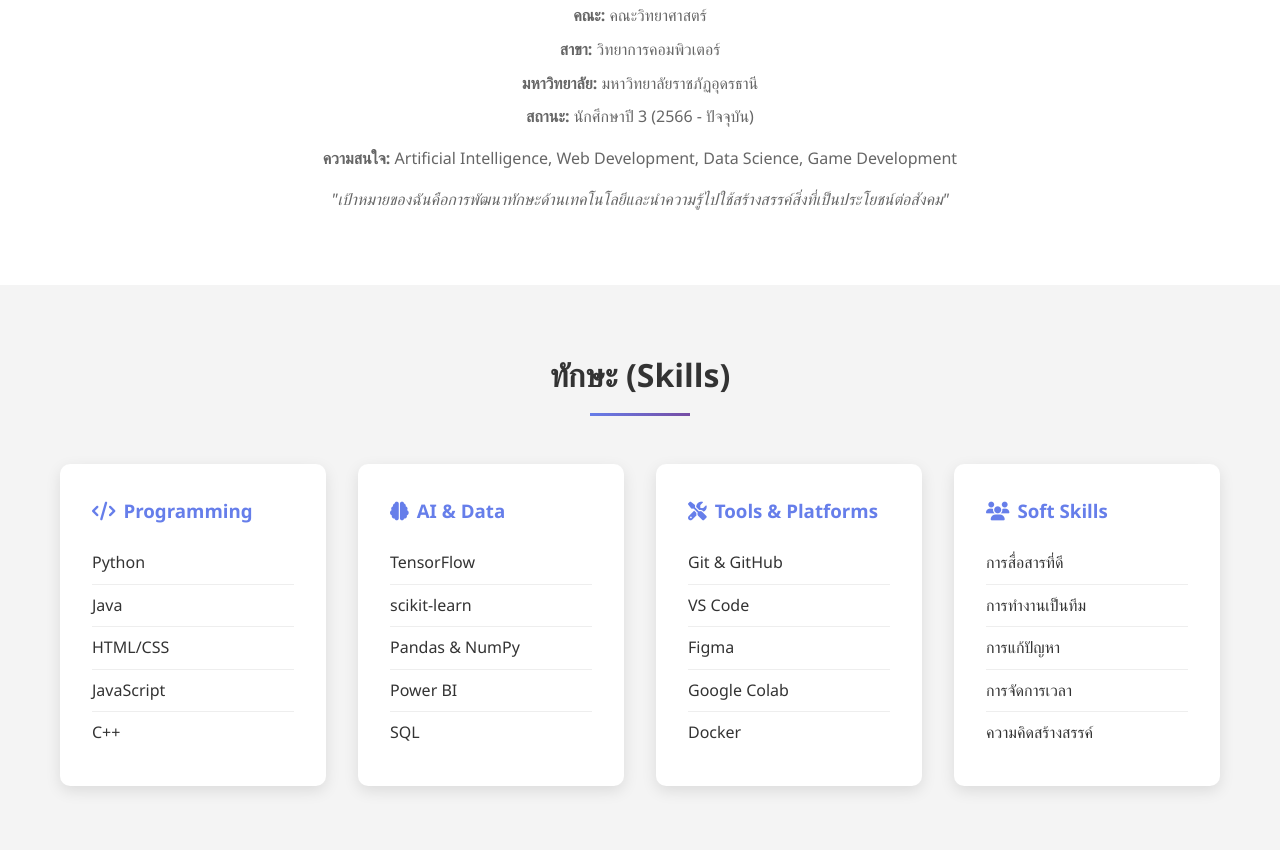
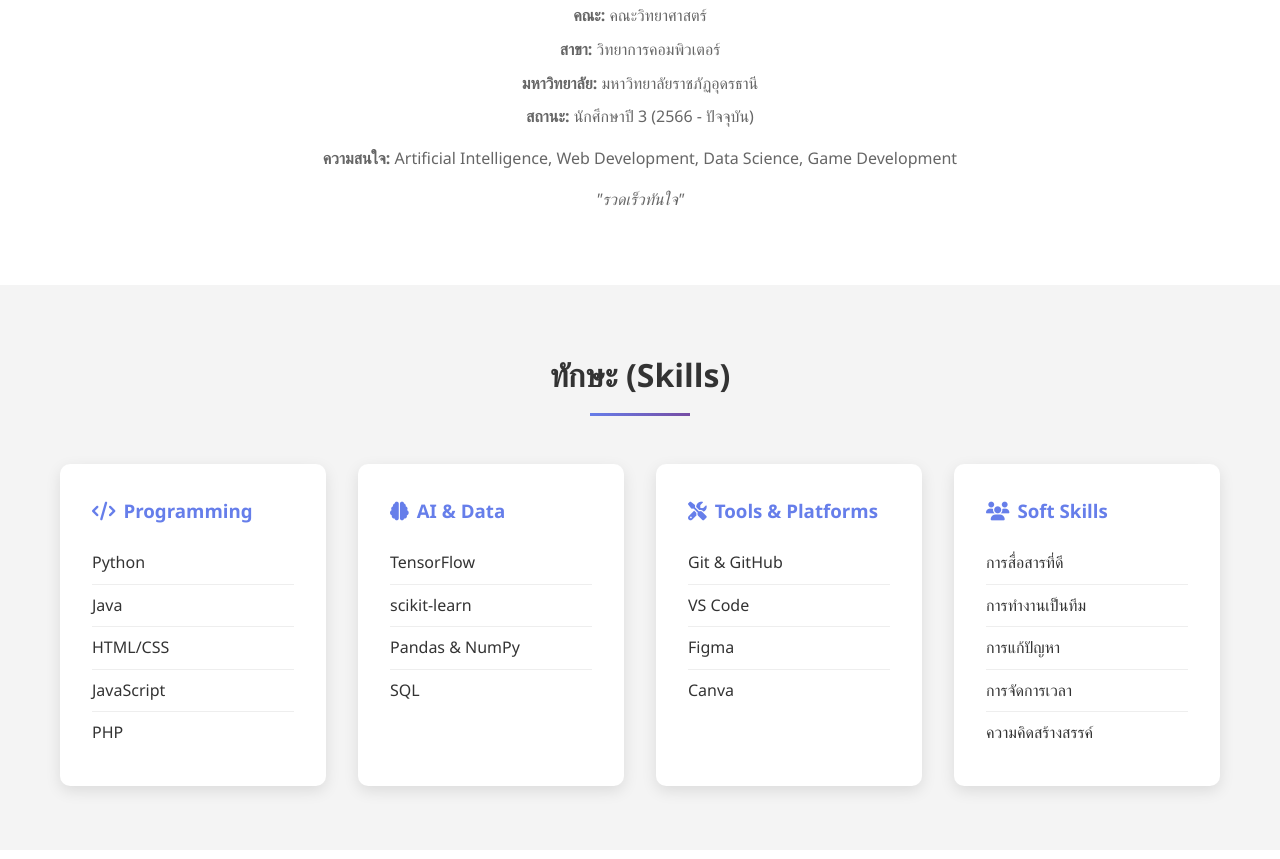
Before and after one commit to OkayOkay101/okayokay101.github.io, a plain HTML site: page index.html in a window 1280 px wide. Shown: the part 521-1380 px from the top of the page. Drawn offline with Linux system fonts and the light colour scheme.

Commit message:
Update index.html

```diff
--- a/index.html
+++ b/index.html
@@ -380,9 +380,7 @@
             <strong>ความสนใจ:</strong> Artificial Intelligence, Web Development,
             Data Science, Game Development
           </p>
-          <p style="margin-top: 1rem; font-style: italic">
-            "เป้าหมายของฉันคือการพัฒนาทักษะด้านเทคโนโลยีและนำความรู้ไปใช้สร้างสรรค์สิ่งที่เป็นประโยชน์ต่อสังคม"
-          </p>
+          <p style="margin-top: 1rem; font-style: italic">"รวดเร็วทันใจ"</p>
         </div>
       </div>
     </section>
@@ -399,7 +397,7 @@
               <li>Java</li>
               <li>HTML/CSS</li>
               <li>JavaScript</li>
-              <li>C++</li>
+              <li>PHP</li>
             </ul>
           </div>
           <div class="skill-category">
@@ -408,7 +406,6 @@
               <li>TensorFlow</li>
               <li>scikit-learn</li>
               <li>Pandas & NumPy</li>
-              <li>Power BI</li>
               <li>SQL</li>
             </ul>
           </div>
@@ -418,8 +415,7 @@
               <li>Git & GitHub</li>
               <li>VS Code</li>
               <li>Figma</li>
-              <li>Google Colab</li>
-              <li>Docker</li>
+              <li>Canva</li>
             </ul>
           </div>
           <div class="skill-category">
@@ -546,8 +542,8 @@
           </div>
           <div class="timeline-item">
             <h3><i class="fas fa-users"></i> กิจกรรมจิตอาสา</h3>
-            <div class="date">2566 - ปัจจุบัน</div>
-            <p>เข้าร่วมกิจกรรมจิตอาสาสอนคอมพิวเตอร์ให้กับเด็กในชุมชน</p>
+            <div class="date">2568</div>
+            <p>สร้างรถเข็นเก็บขยะให้โรงเรียนอนุบาล</p>
           </div>
         </div>
       </div>
```
